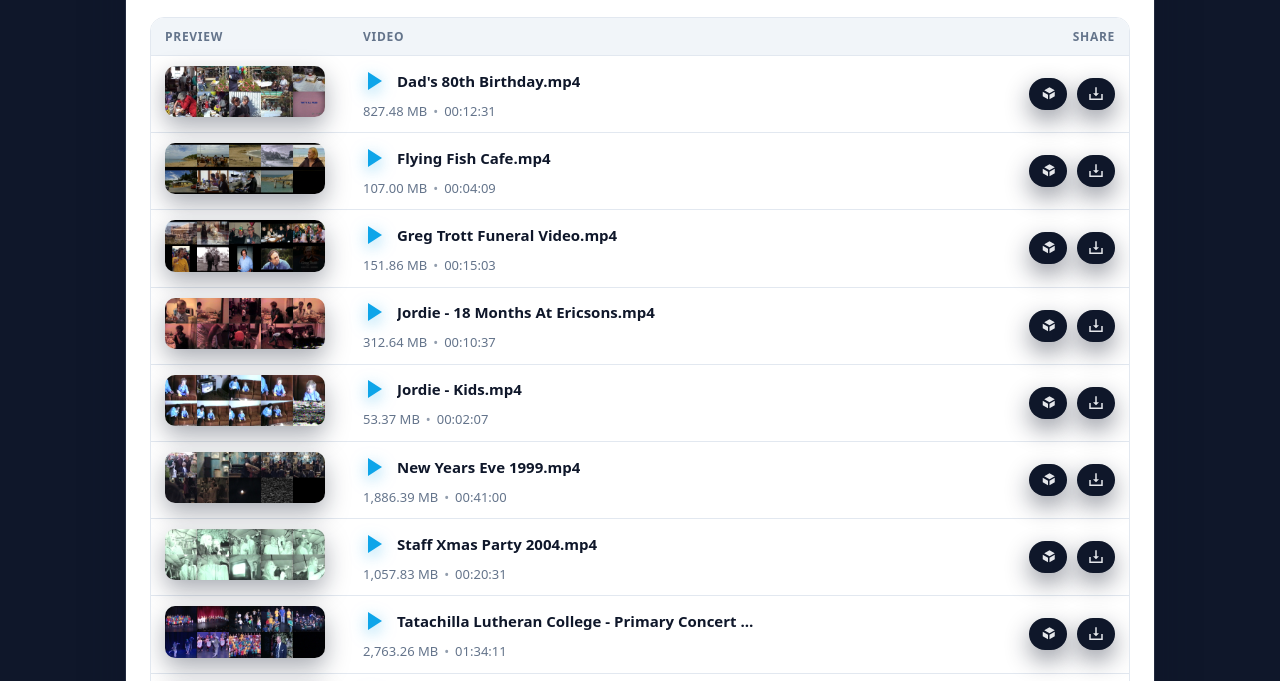
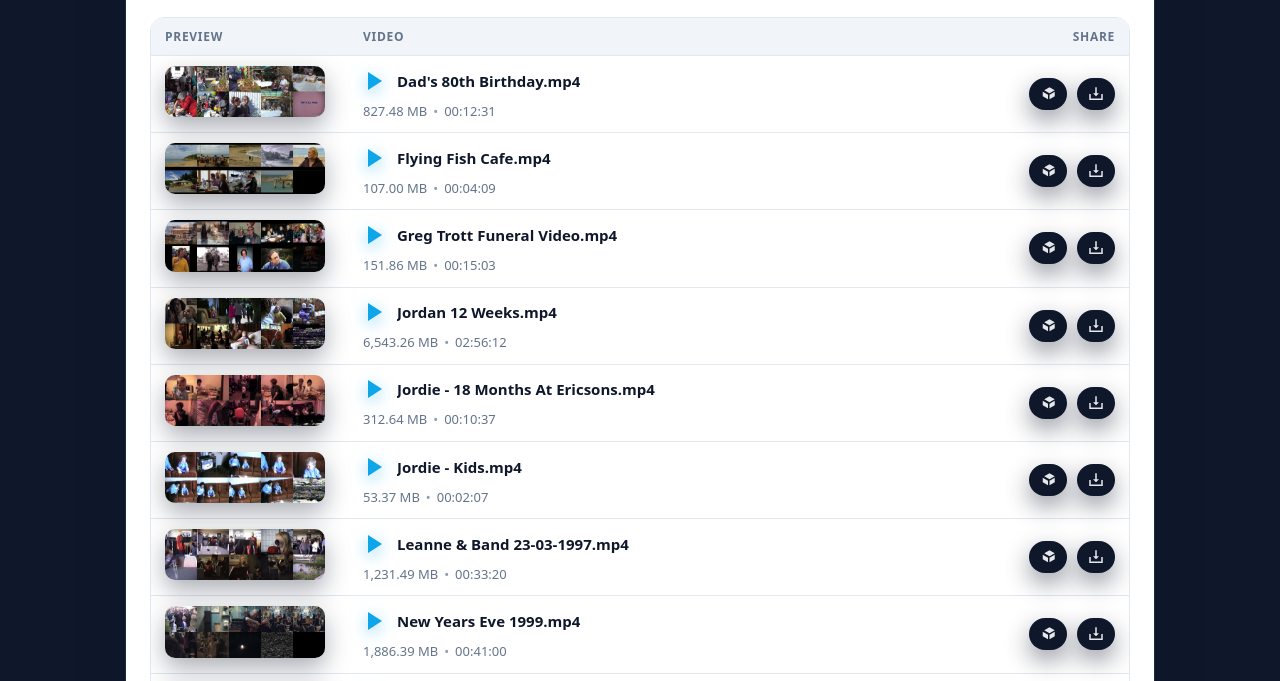
Before and after one commit to RealmsAU/Lea-Kimber, a plain HTML site: page index.html in a window 1280 px wide. Shown: the part 112-793 px from the top of the page. Drawn offline with Linux system fonts and the light colour scheme.

Commit message:
Auto-update: 2026-02-11 14:34:49

```diff
--- a/index.html
+++ b/index.html
@@ -513,6 +513,59 @@
 <tr>
   <td class="thumb-cell">
     <div class="thumb-wrapper">
+      <img src="thumbnails/Jordan 12 Weeks.jpg"
+           class="thumb-img"
+           data-thumb="thumbnails/Jordan 12 Weeks.jpg"
+           onclick="openImageFromThumb(this)">
+    </div>
+  </td>
+
+  <td class="info-cell">
+    <a href="#"
+       class="play-link"
+       data-local="./Jordan 12 Weeks.mp4"
+       data-dropbox="https://dl.dropboxusercontent.com/s/gt77cuiizoi40vwl8echp/Jordan-12-Weeks.mp4?rlkey=zg9ovyj47lmqa8dub1kfqf1du"
+       onclick="openVideoFromLink(this); return false;">
+      <svg class="play-icon" viewBox="0 0 24 24">
+        <polygon points="5,3 19,12 5,21" />
+      </svg>
+      <span class="filename-text">Jordan 12 Weeks.mp4</span>
+    </a>
+
+    <div class="meta-line">
+      <span class="size-text">6,543.26 MB</span>
+      <span class="dot-sep">•</span>
+      <span class="duration-text">02:56:12</span>
+    </div>
+  </td>
+
+  <td class="share-cell">
+
+    <!-- Share button -->
+    <button class="icon-button"
+            data-dropbox="https://www.dropbox.com/s/gt77cuiizoi40vwl8echp/Jordan-12-Weeks.mp4?rlkey=zg9ovyj47lmqa8dub1kfqf1du&dl=0"
+            onclick="copyShareLinkFromButton(this)"
+            title="Copy Dropbox share link">
+      <svg class="share-icon" viewBox="0 0 24 24">
+        <path d="M14 3l7 4-7 4-7-4 7-4zm7 6v6l-7 4v-6l7-4zm-9 4v6l-7-4V9l7 4z"/>
+      </svg>
+    </button>
+
+    <!-- Download button -->
+    <a class="icon-button download-button"
+       data-dropbox-download="https://dl.dropboxusercontent.com/s/gt77cuiizoi40vwl8echp/Jordan-12-Weeks.mp4?rlkey=zg9ovyj47lmqa8dub1kfqf1du&dl=1"
+       onclick="downloadFromDropbox(this); return false;"
+       title="Download video">
+      <svg class="download-icon" viewBox="0 0 24 24">
+        <path d="M12 3v12l4-4h-3V3h-2v8H8l4 4zm-7 9v6h14v-6h2v8H3v-8h2z"/>
+      </svg>
+    </a>
+
+  </td>
+</tr>
+<tr>
+  <td class="thumb-cell">
+    <div class="thumb-wrapper">
       <img src="thumbnails/Jordie _ 18 Months At Ericsons.jpg"
            class="thumb-img"
            data-thumb="thumbnails/Jordie _ 18 Months At Ericsons.jpg"
@@ -607,6 +660,59 @@
     <!-- Download button -->
     <a class="icon-button download-button"
        data-dropbox-download="https://dl.dropboxusercontent.com/s/59ln2lgcfa046ge28sc9h/Jordie-Kids.mp4?rlkey=pomcuvpy2b179k62h1nh6x543&dl=1"
+       onclick="downloadFromDropbox(this); return false;"
+       title="Download video">
+      <svg class="download-icon" viewBox="0 0 24 24">
+        <path d="M12 3v12l4-4h-3V3h-2v8H8l4 4zm-7 9v6h14v-6h2v8H3v-8h2z"/>
+      </svg>
+    </a>
+
+  </td>
+</tr>
+<tr>
+  <td class="thumb-cell">
+    <div class="thumb-wrapper">
+      <img src="thumbnails/Leanne _ Band 23_03_1997.jpg"
+           class="thumb-img"
+           data-thumb="thumbnails/Leanne _ Band 23_03_1997.jpg"
+           onclick="openImageFromThumb(this)">
+    </div>
+  </td>
+
+  <td class="info-cell">
+    <a href="#"
+       class="play-link"
+       data-local="./Leanne & Band 23-03-1997.mp4"
+       data-dropbox="https://dl.dropboxusercontent.com/s/n44rc134irz9f739aikoq/Leanne-Band-23-03-1997.mp4?rlkey=ni1ft2l7ueqvthojj1m039fwe"
+       onclick="openVideoFromLink(this); return false;">
+      <svg class="play-icon" viewBox="0 0 24 24">
+        <polygon points="5,3 19,12 5,21" />
+      </svg>
+      <span class="filename-text">Leanne & Band 23-03-1997.mp4</span>
+    </a>
+
+    <div class="meta-line">
+      <span class="size-text">1,231.49 MB</span>
+      <span class="dot-sep">•</span>
+      <span class="duration-text">00:33:20</span>
+    </div>
+  </td>
+
+  <td class="share-cell">
+
+    <!-- Share button -->
+    <button class="icon-button"
+            data-dropbox="https://www.dropbox.com/s/n44rc134irz9f739aikoq/Leanne-Band-23-03-1997.mp4?rlkey=ni1ft2l7ueqvthojj1m039fwe&dl=0"
+            onclick="copyShareLinkFromButton(this)"
+            title="Copy Dropbox share link">
+      <svg class="share-icon" viewBox="0 0 24 24">
+        <path d="M14 3l7 4-7 4-7-4 7-4zm7 6v6l-7 4v-6l7-4zm-9 4v6l-7-4V9l7 4z"/>
+      </svg>
+    </button>
+
+    <!-- Download button -->
+    <a class="icon-button download-button"
+       data-dropbox-download="https://dl.dropboxusercontent.com/s/n44rc134irz9f739aikoq/Leanne-Band-23-03-1997.mp4?rlkey=ni1ft2l7ueqvthojj1m039fwe&dl=1"
        onclick="downloadFromDropbox(this); return false;"
        title="Download video">
       <svg class="download-icon" viewBox="0 0 24 24">
```
Also changed, not shown: thumbnails/Jordan 12 Weeks.jpg (added), thumbnails/Leanne _ Band 23_03_1997.jpg (added).
